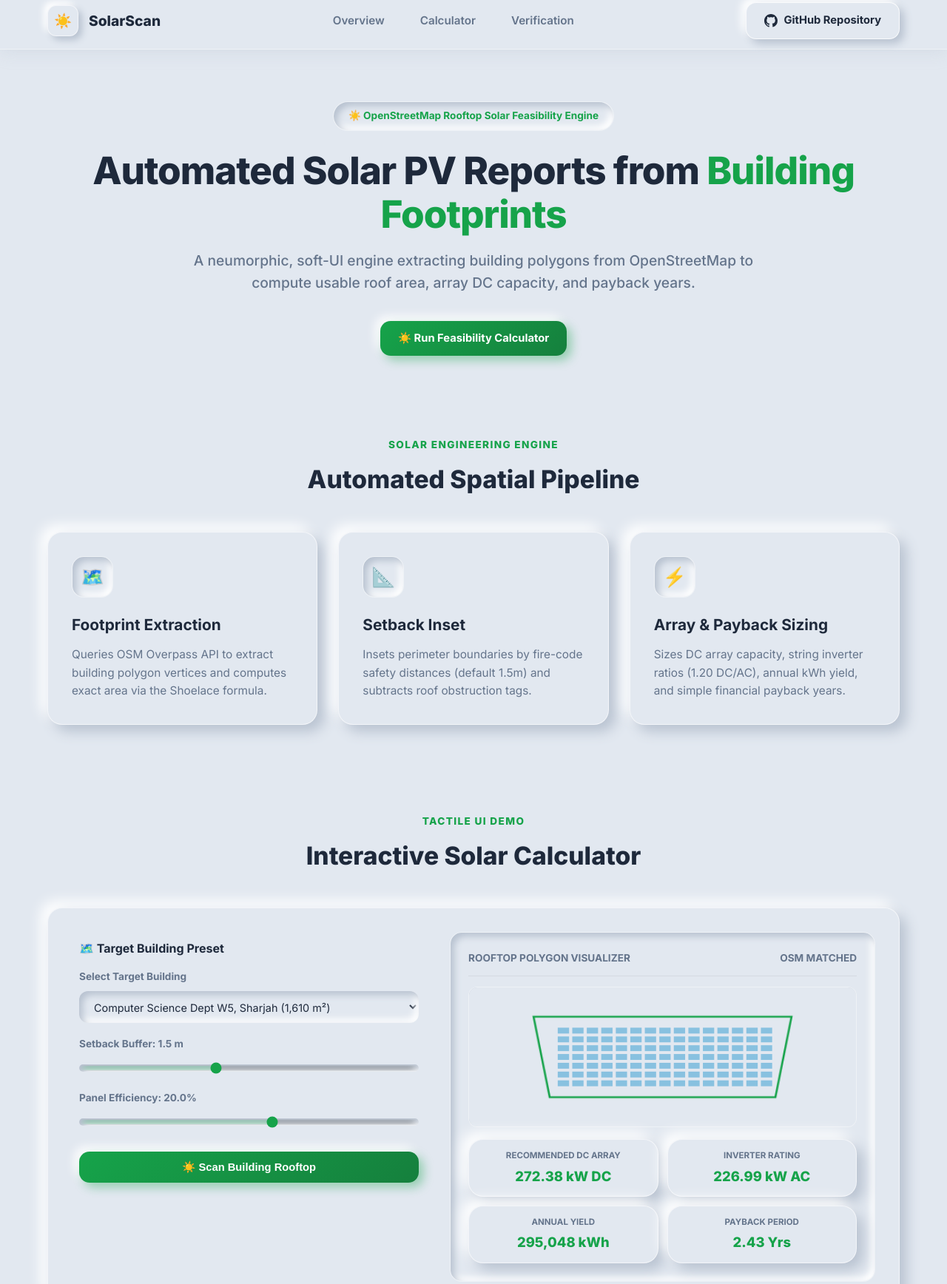
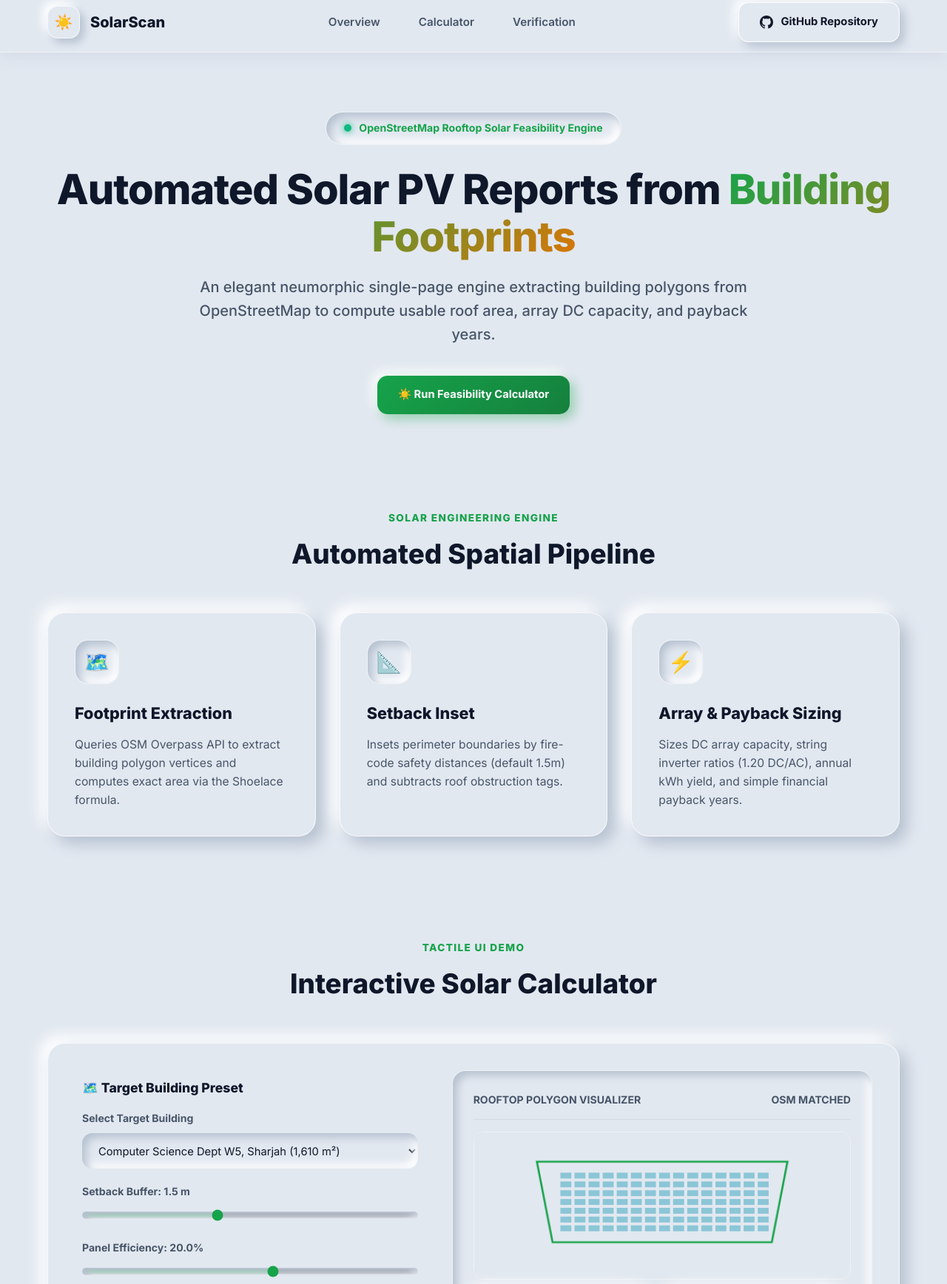
Before and after one commit to IamOumarIbrahim/SolarScan, a plain HTML site: page index.html in a window 1280 px wide. Shown: the part 10-1746 px from the top of the page at 74% size. Drawn offline with Linux system fonts and the light colour scheme.

Commit message:
style: enhance Neumorphic Soft UI single-page landing site

```diff
--- a/index.html
+++ b/index.html
@@ -12,13 +12,13 @@
     :root {
       --bg-neumorphic: #e2e8f0;
       --shadow-light: #ffffff;
-      --shadow-dark: #b8c2d0;
-      --text-primary: #1e293b;
-      --text-secondary: #64748b;
+      --shadow-dark: #b6c1d0;
+      --text-primary: #0f172a;
+      --text-secondary: #475569;
 
       --accent-green: #16a34a;
       --accent-amber: #d97706;
-      --accent-cyan: #0284c7;
+      --accent-cyan: #0891b2;
 
       --font-sans: 'Inter', system-ui, -apple-system, sans-serif;
       --font-mono: 'JetBrains Mono', monospace;
@@ -36,158 +36,166 @@
 
     .container { max-width: 1200px; margin: 0 auto; padding: 0 24px; }
 
-    /* Neumorphic Extruded & Sunken Elements */
     .neu-extruded {
       background: var(--bg-neumorphic);
-      box-shadow: 9px 9px 18px var(--shadow-dark), -9px -9px 18px var(--shadow-light);
-      border-radius: 20px;
-      border: 1px solid rgba(255, 255, 255, 0.6);
-      transition: all 0.25s ease;
+      box-shadow: 10px 10px 20px var(--shadow-dark), -10px -10px 20px var(--shadow-light);
+      border-radius: 24px;
+      border: 1px solid rgba(255, 255, 255, 0.7);
+      transition: all 0.3s cubic-bezier(0.4, 0, 0.2, 1);
     }
     .neu-extruded:hover {
-      box-shadow: 12px 12px 24px var(--shadow-dark), -12px -12px 24px var(--shadow-light);
+      box-shadow: 14px 14px 28px var(--shadow-dark), -14px -14px 28px var(--shadow-light);
     }
 
     .neu-sunken {
       background: var(--bg-neumorphic);
-      box-shadow: inset 5px 5px 10px var(--shadow-dark), inset -5px -5px 10px var(--shadow-light);
-      border-radius: 16px;
+      box-shadow: inset 6px 6px 12px var(--shadow-dark), inset -6px -6px 12px var(--shadow-light);
+      border-radius: 18px;
       border: 1px solid rgba(255, 255, 255, 0.4);
     }
 
     .neu-btn {
       background: var(--bg-neumorphic);
-      box-shadow: 6px 6px 12px var(--shadow-dark), -6px -6px 12px var(--shadow-light);
+      box-shadow: 6px 6px 14px var(--shadow-dark), -6px -6px 14px var(--shadow-light);
       border-radius: 14px;
-      border: 1px solid rgba(255, 255, 255, 0.8);
+      border: 1px solid rgba(255, 255, 255, 0.9);
       color: var(--text-primary);
       font-weight: 700;
       font-size: 0.92rem;
-      padding: 12px 24px;
+      padding: 14px 28px;
       cursor: pointer;
       display: inline-flex;
       align-items: center;
-      gap: 8px;
+      gap: 10px;
       transition: all 0.2s ease;
       text-decoration: none;
       outline: none;
     }
     .neu-btn:hover {
-      box-shadow: 8px 8px 16px var(--shadow-dark), -8px -8px 16px var(--shadow-light);
+      box-shadow: 8px 8px 18px var(--shadow-dark), -8px -8px 18px var(--shadow-light);
       transform: translateY(-1px);
     }
     .neu-btn:active, .neu-btn.active {
-      box-shadow: inset 4px 4px 8px var(--shadow-dark), inset -4px -4px 8px var(--shadow-light);
+      box-shadow: inset 5px 5px 10px var(--shadow-dark), inset -5px -5px 10px var(--shadow-light);
       transform: translateY(1px);
     }
 
     .neu-btn-accent {
       background: linear-gradient(135deg, #16a34a, #15803d);
-      box-shadow: 6px 6px 14px rgba(22, 163, 74, 0.4), -6px -6px 14px var(--shadow-light);
+      box-shadow: 6px 6px 16px rgba(22, 163, 74, 0.4), -6px -6px 16px var(--shadow-light);
       color: #ffffff;
       border: none;
     }
 
+    .glow-dot {
+      width: 10px; height: 10px; border-radius: 50%; display: inline-block;
+    }
+    .glow-dot.green { background: #10b981; box-shadow: 0 0 10px #10b981; }
+
     header {
       position: sticky; top: 0; z-index: 100;
-      background: var(--bg-neumorphic);
-      border-bottom: 1px solid rgba(255, 255, 255, 0.4);
-      box-shadow: 0 4px 20px rgba(184, 194, 208, 0.3);
+      background: rgba(226, 232, 240, 0.9);
+      backdrop-filter: blur(12px);
+      border-bottom: 1px solid rgba(255, 255, 255, 0.5);
+      box-shadow: 0 4px 20px rgba(182, 193, 208, 0.35);
     }
-    .nav-container { display: flex; align-items: center; justify-content: space-between; height: 76px; }
+    .nav-container { display: flex; align-items: center; justify-content: space-between; height: 80px; }
 
     .logo {
       display: flex; align-items: center; gap: 14px;
-      font-weight: 800; font-size: 1.2rem; color: var(--text-primary); text-decoration: none;
+      font-weight: 800; font-size: 1.25rem; color: var(--text-primary); text-decoration: none;
     }
     .logo-badge {
-      width: 42px; height: 42px; border-radius: 12px;
+      width: 44px; height: 44px; border-radius: 14px;
       background: var(--bg-neumorphic);
-      box-shadow: 5px 5px 10px var(--shadow-dark), -5px -5px 10px var(--shadow-light);
-      display: flex; align-items: center; justify-content: center; font-size: 1.2rem;
+      box-shadow: 6px 6px 12px var(--shadow-dark), -6px -6px 12px var(--shadow-light);
+      display: flex; align-items: center; justify-content: center; font-size: 1.25rem;
     }
 
     .nav-links { display: flex; gap: 16px; list-style: none; }
     .nav-links a {
       color: var(--text-secondary); text-decoration: none; font-size: 0.95rem; font-weight: 600;
-      padding: 8px 16px; border-radius: 10px; transition: all 0.2s ease;
+      padding: 10px 18px; border-radius: 12px; transition: all 0.2s ease;
     }
     .nav-links a:hover { color: var(--text-primary); }
 
-    .hero { padding: 70px 0 50px; text-align: center; }
+    .hero { padding: 80px 0 60px; text-align: center; }
     .hero-badge {
-      display: inline-flex; align-items: center; gap: 8px;
-      padding: 8px 20px; border-radius: 999px;
-      font-size: 0.85rem; font-weight: 700; color: var(--accent-green);
-      margin-bottom: 24px;
+      display: inline-flex; align-items: center; gap: 10px;
+      padding: 10px 24px; border-radius: 999px;
+      font-size: 0.88rem; font-weight: 700; color: var(--accent-green);
+      margin-bottom: 28px;
     }
     .hero-title {
-      font-size: 3.2rem; font-weight: 800; line-height: 1.15; letter-spacing: -0.02em;
-      color: var(--text-primary); margin-bottom: 18px;
+      font-size: 3.5rem; font-weight: 800; line-height: 1.15; letter-spacing: -0.02em;
+      color: var(--text-primary); margin-bottom: 20px;
     }
-    .hero-title span { color: var(--accent-green); }
+    .hero-title span {
+      background: linear-gradient(135deg, #16a34a, #d97706);
+      -webkit-background-clip: text; -webkit-text-fill-color: transparent;
+    }
     .hero-subtitle {
-      font-size: 1.2rem; color: var(--text-secondary); max-width: 780px; margin: 0 auto 36px; font-weight: 500;
+      font-size: 1.25rem; color: var(--text-secondary); max-width: 780px; margin: 0 auto 40px; font-weight: 500;
     }
     .hero-cta { display: flex; align-items: center; justify-content: center; gap: 20px; flex-wrap: wrap; }
 
-    .section { padding: 60px 0; }
-    .section-header { text-align: center; margin-bottom: 44px; }
+    .section { padding: 70px 0; }
+    .section-header { text-align: center; margin-bottom: 50px; }
     .section-tag { color: var(--accent-green); font-size: 0.85rem; font-weight: 800; text-transform: uppercase; letter-spacing: 0.1em; margin-bottom: 8px; display: block; }
-    .section-title { font-size: 2.1rem; font-weight: 800; color: var(--text-primary); margin-bottom: 12px; }
-    .section-desc { color: var(--text-secondary); font-size: 1.05rem; max-width: 660px; margin: 0 auto; }
+    .section-title { font-size: 2.3rem; font-weight: 800; color: var(--text-primary); margin-bottom: 12px; }
+    .section-desc { color: var(--text-secondary); font-size: 1.1rem; max-width: 660px; margin: 0 auto; }
 
-    .grid-3 { display: grid; grid-template-columns: repeat(auto-fit, minmax(320px, 1fr)); gap: 28px; }
-    .card { padding: 32px; }
+    .grid-3 { display: grid; grid-template-columns: repeat(auto-fit, minmax(320px, 1fr)); gap: 32px; }
+    .card { padding: 36px; }
     .card-icon {
-      width: 56px; height: 56px; border-radius: 16px;
+      width: 60px; height: 60px; border-radius: 18px;
       display: flex; align-items: center; justify-content: center;
-      font-size: 1.6rem; margin-bottom: 20px;
+      font-size: 1.75rem; margin-bottom: 22px;
     }
 
-    .card-title { font-size: 1.3rem; font-weight: 700; color: var(--text-primary); margin-bottom: 12px; }
-    .card-text { color: var(--text-secondary); font-size: 0.96rem; line-height: 1.6; }
+    .card-title { font-size: 1.35rem; font-weight: 800; color: var(--text-primary); margin-bottom: 12px; }
+    .card-text { color: var(--text-secondary); font-size: 0.98rem; line-height: 1.6; }
 
-    .sandbox-container { padding: 32px; }
+    .sandbox-container { padding: 36px; }
 
-    .panel-grid { display: grid; grid-template-columns: 1fr 1.2fr; gap: 32px; }
+    .panel-grid { display: grid; grid-template-columns: 1fr 1.2fr; gap: 36px; }
     @media (max-width: 900px) { .panel-grid { grid-template-columns: 1fr; } }
 
-    .form-group { margin-bottom: 18px; }
-    .form-label { display: block; font-size: 0.85rem; font-weight: 700; color: var(--text-secondary); margin-bottom: 8px; }
+    .form-group { margin-bottom: 20px; }
+    .form-label { display: block; font-size: 0.88rem; font-weight: 700; color: var(--text-secondary); margin-bottom: 8px; }
 
     .form-select, .form-range {
-      width: 100%; padding: 12px 16px; border-radius: 12px;
-      font-family: var(--font-sans); font-size: 0.9rem; color: var(--text-primary);
+      width: 100%; padding: 14px 18px; border-radius: 14px;
+      font-family: var(--font-sans); font-size: 0.92rem; color: var(--text-primary);
       outline: none; border: none;
     }
     .form-range { padding: 0; height: 10px; accent-color: var(--accent-green); }
 
-    .display-box { padding: 24px; display: flex; flex-direction: column; }
+    .display-box { padding: 28px; display: flex; flex-direction: column; }
     .console-header {
       display: flex; align-items: center; justify-content: space-between;
-      padding-bottom: 12px; margin-bottom: 14px; border-bottom: 1px solid rgba(0, 0, 0, 0.06);
-      font-weight: 700; font-size: 0.85rem; color: var(--text-secondary);
+      padding-bottom: 14px; margin-bottom: 16px; border-bottom: 1px solid rgba(0, 0, 0, 0.06);
+      font-weight: 700; font-size: 0.88rem; color: var(--text-secondary);
     }
 
     canvas.solar-canvas {
-      width: 100%; height: 190px; border-radius: 12px; margin-bottom: 16px;
+      width: 100%; height: 200px; border-radius: 14px; margin-bottom: 18px;
     }
 
-    .metrics-grid { display: grid; grid-template-columns: 1fr 1fr; gap: 12px; }
-    .metric-card { padding: 12px; text-align: center; }
-    .metric-title { font-size: 0.72rem; color: var(--text-secondary); font-weight: 700; margin-bottom: 4px; }
-    .metric-value { font-size: 1.15rem; font-weight: 800; color: var(--accent-green); }
+    .metrics-grid { display: grid; grid-template-columns: 1fr 1fr; gap: 14px; }
+    .metric-card { padding: 14px; text-align: center; }
+    .metric-title { font-size: 0.75rem; color: var(--text-secondary); font-weight: 700; margin-bottom: 4px; }
+    .metric-value { font-size: 1.2rem; font-weight: 800; color: var(--accent-green); }
 
     .neu-table {
       width: 100%; border-collapse: separate; border-spacing: 0;
-      overflow: hidden; border-radius: 20px; margin-top: 24px;
+      overflow: hidden; border-radius: 24px; margin-top: 24px;
     }
-    .neu-table th, .neu-table td { padding: 18px 24px; text-align: left; }
-    .neu-table th { background: rgba(0, 0, 0, 0.03); color: var(--text-secondary); font-size: 0.85rem; font-weight: 800; text-transform: uppercase; }
-    .neu-table td { border-top: 1px solid rgba(0, 0, 0, 0.04); font-size: 0.95rem; }
+    .neu-table th, .neu-table td { padding: 20px 28px; text-align: left; }
+    .neu-table th { background: rgba(0, 0, 0, 0.03); color: var(--text-secondary); font-size: 0.88rem; font-weight: 800; text-transform: uppercase; }
+    .neu-table td { border-top: 1px solid rgba(0, 0, 0, 0.04); font-size: 0.98rem; }
 
-    footer { padding: 40px 0; text-align: center; color: var(--text-secondary); font-size: 0.9rem; margin-top: 40px; }
+    footer { padding: 50px 0; text-align: center; color: var(--text-secondary); font-size: 0.95rem; margin-top: 50px; }
   </style>
 </head>
 <body>
@@ -215,11 +223,11 @@
   <section class="hero">
     <div class="container">
       <div class="hero-badge neu-sunken">
-        ☀️ OpenStreetMap Rooftop Solar Feasibility Engine
+        <span class="glow-dot green"></span> OpenStreetMap Rooftop Solar Feasibility Engine
       </div>
       <h1 class="hero-title">Automated Solar PV Reports from <span>Building Footprints</span></h1>
       <p class="hero-subtitle">
-        A neumorphic, soft-UI engine extracting building polygons from OpenStreetMap to compute usable roof area, array DC capacity, and payback years.
+        An elegant neumorphic single-page engine extracting building polygons from OpenStreetMap to compute usable roof area, array DC capacity, and payback years.
       </p>
       <div class="hero-cta">
         <a href="#simulator" class="neu-btn neu-btn-accent">☀️ Run Feasibility Calculator</a>
@@ -268,7 +276,7 @@
       <div class="sandbox-container neu-extruded">
         <div class="panel-grid">
           <div style="padding: 10px;">
-            <div style="font-weight: 700; margin-bottom: 14px;">🗺️ Target Building Preset</div>
+            <div style="font-weight: 800; font-size: 1.1rem; margin-bottom: 16px;">🗺️ Target Building Preset</div>
 
             <div class="form-group">
               <label class="form-label">Select Target Building</label>
@@ -288,7 +296,7 @@
               <input type="range" class="form-range neu-sunken" id="effSlider" min="16.0" max="23.0" step="0.5" value="20.0" oninput="document.getElementById('effVal').innerText = this.value; runSolarScan();">
             </div>
 
-            <button class="neu-btn neu-btn-accent" onclick="runSolarScan()" style="width: 100%; justify-content: center; margin-top: 10px;">☀️ Scan Building Rooftop</button>
+            <button class="neu-btn neu-btn-accent" onclick="runSolarScan()" style="width: 100%; justify-content: center; margin-top: 14px;">☀️ Scan Building Rooftop</button>
           </div>
 
           <div class="display-box neu-sunken">
@@ -297,7 +305,7 @@
               <span>OSM MATCHED</span>
             </div>
 
-            <canvas id="solarCanvas" class="solar-canvas neu-sunken" width="480" height="190"></canvas>
+            <canvas id="solarCanvas" class="solar-canvas neu-sunken" width="480" height="200"></canvas>
 
             <div class="metrics-grid">
               <div class="metric-card neu-extruded">
@@ -331,7 +339,7 @@
         <h2 class="section-title">94.7% Agreement with Manual Measurement</h2>
       </div>
 
-      <div class="neu-extruded" style="padding: 12px;">
+      <div class="neu-extruded" style="padding: 14px;">
         <table class="neu-table">
           <thead>
             <tr>
@@ -396,7 +404,7 @@
       ctx.moveTo(80, 40); ctx.lineTo(400, 40); ctx.lineTo(380, 150); ctx.lineTo(100, 150);
       ctx.closePath(); ctx.stroke();
 
-      ctx.fillStyle = 'rgba(2, 132, 199, 0.4)';
+      ctx.fillStyle = 'rgba(8, 145, 178, 0.4)';
       for (let x = 110; x < 370; x += 18) {
         for (let y = 55; y < 135; y += 12) {
           ctx.fillRect(x, y, 14, 8);
```
